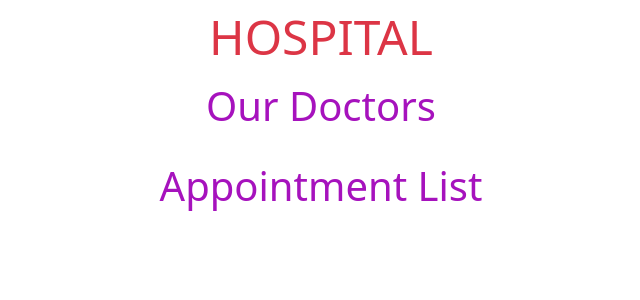
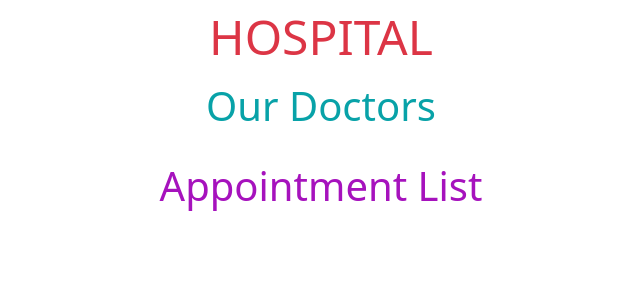
Before and after one commit to Nazgul-Racber/Appointment-app, a React (Create React App) app: page / in a window 1280 px wide. Shown: the top 300 px of the page, without its empty margins (319-959 px from the left). Built offline with nearby package versions, Linux system fonts and the light colour scheme.

Commit message:
doctors.jsx

```diff
--- a/src/components/Doctors.jsx
+++ b/src/components/Doctors.jsx
@@ -1,11 +1,23 @@
 import Container from "react-bootstrap/Container"
+import { doctorData } from "../helper/data"
+import  Row  from "react-bootstrap/Row"
+import  Col  from "react-bootstrap/Col"
 
 const Doctors = () => {
+  console.log(doctorData)
   return (
     <Container className="p-2">
-      <h3 className="display-6 mb-3" style={{ color: "rgb(166, 18, 189)" }}>
+      <h3 className="display-6 mb-3" style={{ color: "rgb(8, 162, 168)" }}>
         Our Doctors
       </h3>
+
+      <Row>
+        {doctorData.map((item) => (
+        <Col></Col>
+      ))}
+      </Row>
+
+
     </Container>
   )
 }
```
